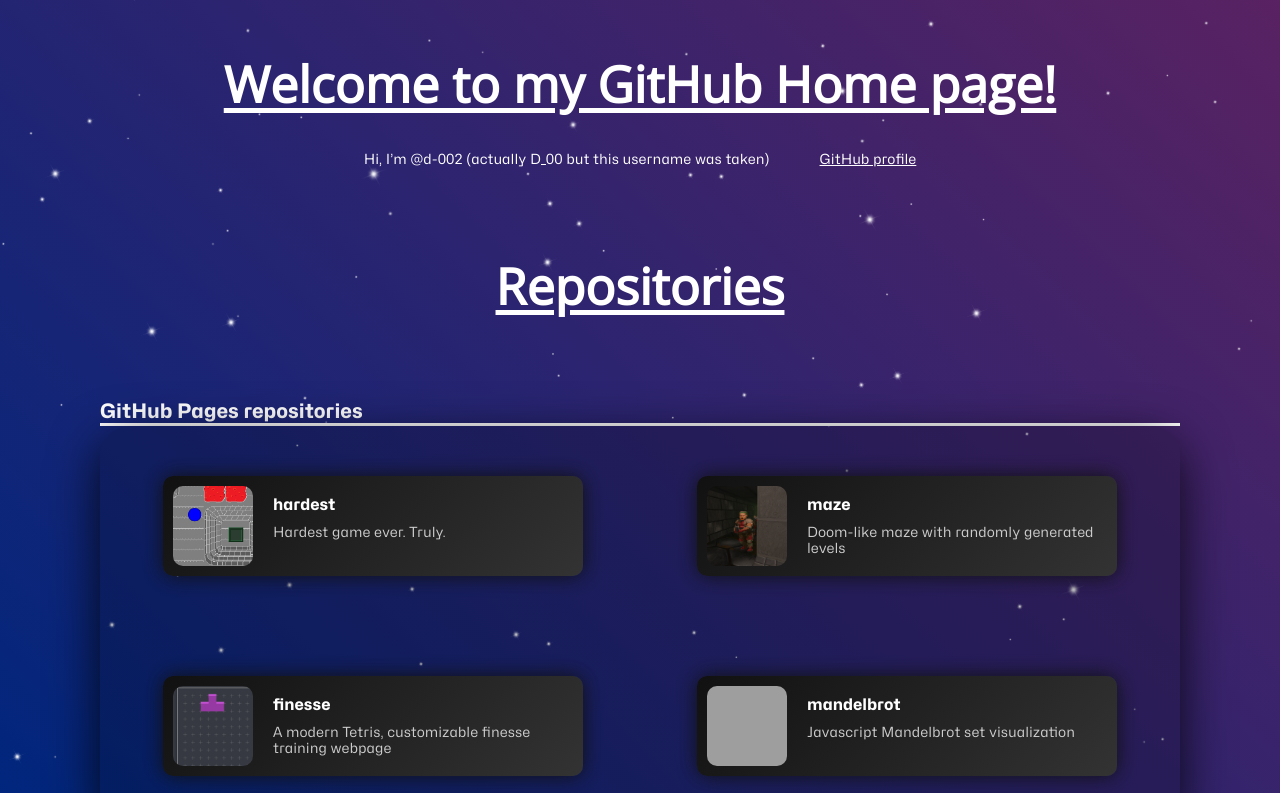
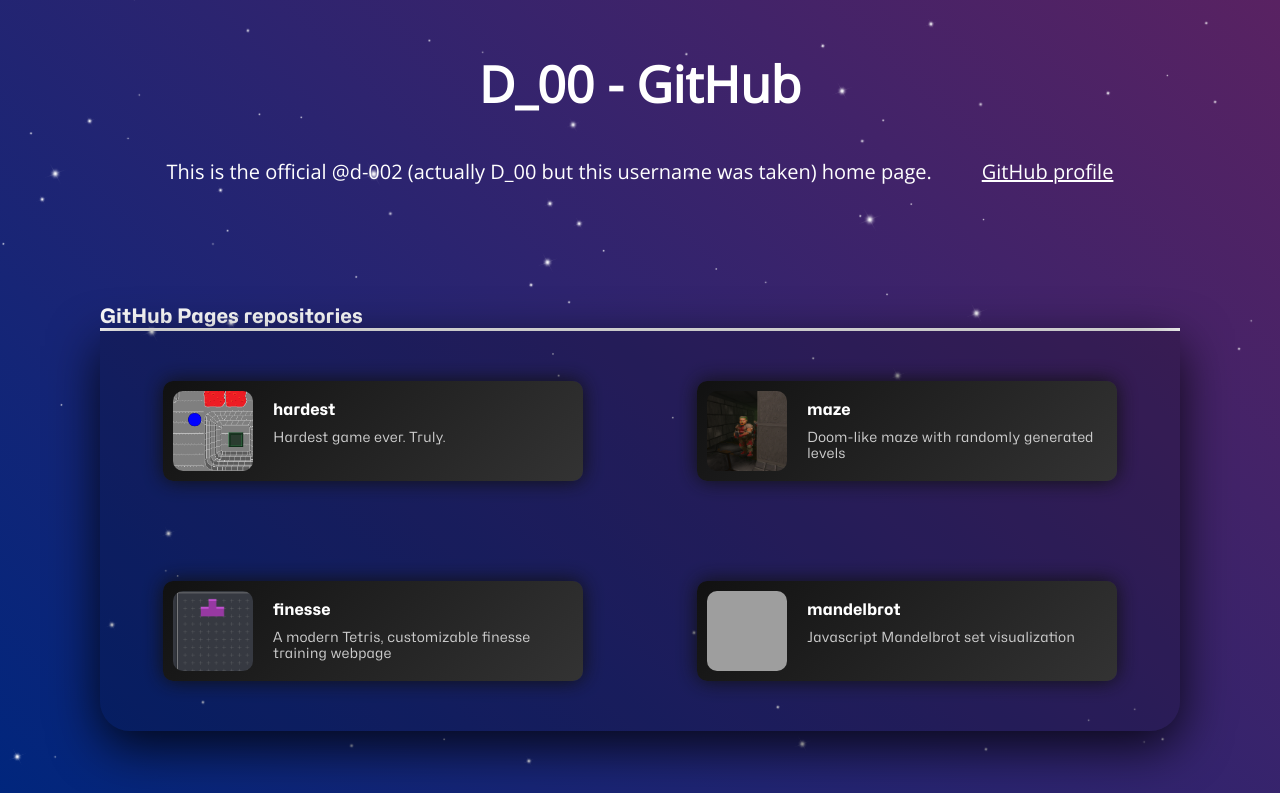
Before and after one commit to d-002/d-002.github.io, a plain HTML site: page index.html in a window 1280 px wide. Shown: the top 793 px of the page. Drawn offline with Linux system fonts and the light colour scheme; grey boxes are pictures that could not be loaded.

Commit message:
edited text formatting

```diff
--- a/index.html
+++ b/index.html
@@ -1,20 +1,18 @@
 <html>
 	<head>
 		<meta charset="utf-8">
-		<title>d-002 Home page</title>
+		<title>D_00 - GitHub</title>
 		<link rel="stylesheet" href="style.css">
 		<script src="script.js"></script>
 	</head>
 
 	<body onload="javascript:init()">
 		<canvas id="particles" width="1920" height="1080"></canvas>
-		<div class="slide"><h1>Welcome to my GitHub Home page!</h1></div>
+		<div class="slide"><h1>D_00 - GitHub</h1></div>
 		<div id="info">
-			<p>Hi, I’m @d-002 (actually D_00 but this username was taken)<p>
+			<p>This is the official @d-002 (actually D_00 but this username was taken) home page.<p>
 			<a href="https://github.com/d-002">GitHub profile</a>
 		</div>
-
-		<h1>Repositories</h1>
 	</body>
 
 	<div class="invis">
--- a/style.css
+++ b/style.css
@@ -1,5 +1,5 @@
 @font-face {
-	font-family: "opensans";
+	font-family: "open sans";
 	src: url("opensans.ttf");
 }
 
@@ -57,7 +57,7 @@ html, body {
 	margin: 0;
 	padding: 0;
 	color: #fff;
-	font-family: hubot;
+	font-family: open sans;
 }
 
 body {
@@ -80,21 +80,25 @@ body {
 	z-index: -1;
 }
 
-h1,h2,h3 {
+h1, h2, h3 {
 	font-size: 50px;
 	text-decoration: underline;
 	text-underline-offset: 5px;
 	margin: 1em 0;
 }
 
+h2, h3 {
+	font-family: hubot;
+}
+
 h1 {
-	font-family: opensans;
 	animation: 2s fade-in;
 	animation-delay: 3s;
 	animation-fill-mode: forwards;
 	filter: opacity(0);
 	margin-bottom: 0;
 	text-align: center;
+	text-decoration: none;
 }
 
 h2 {
@@ -110,7 +114,7 @@ h3 {
 }
 
 p, a {
-	font-size: 14px;
+	font-size: 20px;
 	color: #fff;
 }
 
@@ -137,10 +141,11 @@ section {
 	display: flex;
 	flex-wrap: wrap;
 	justify-content: space-evenly;
+    margin-bottom: 50px;
+
+    box-shadow: 0 15px 50px rgba(0, 0, 0, 0.8);
+	border-radius: 0 0 30px 30px;
     background-color: rgba(0, 0, 0, 0.2);
-    box-shadow: 0 15px 50px rgba(0, 0, 0, 0.8);
-    margin-bottom: 50px;
-	border-radius: 30px;
 }
 
 .button {
```
